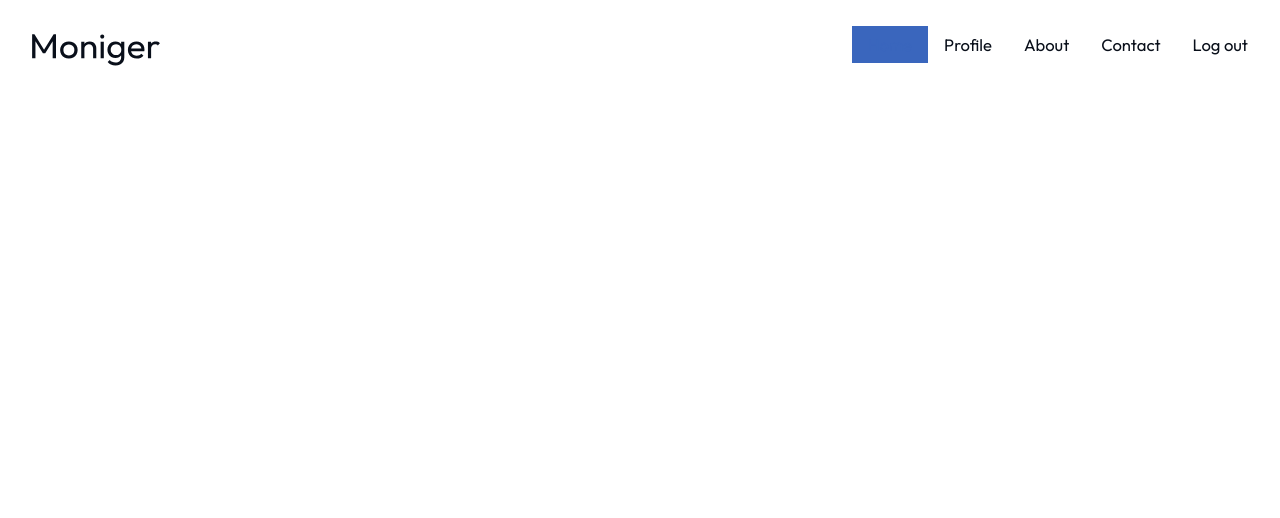
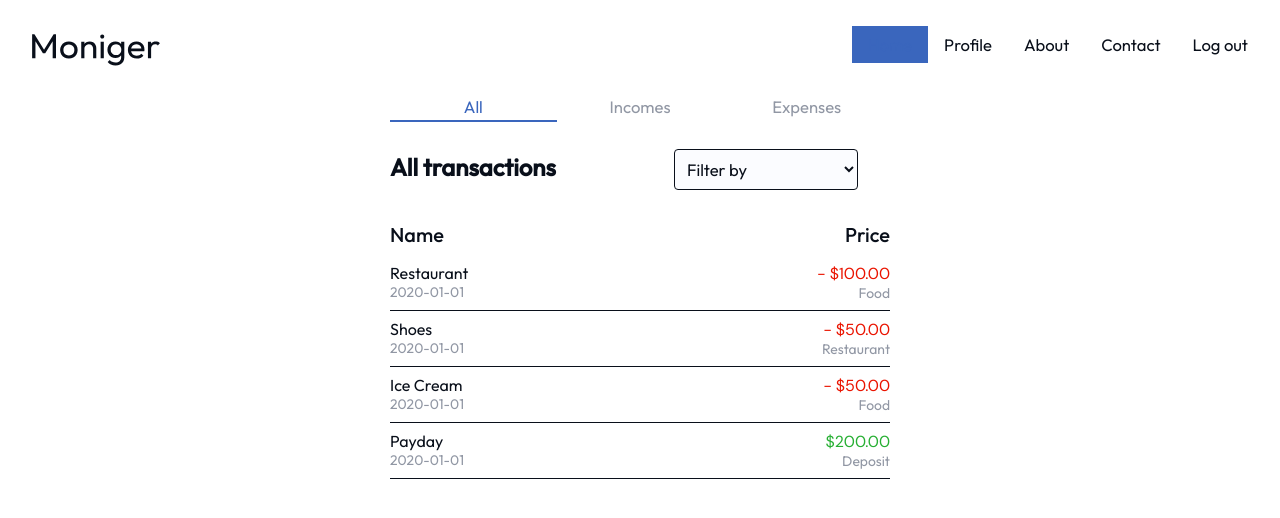
Before and after one commit to JonMenez/alkemy-challange-js, a React (Vite) app in the folder frontend/: page /all-transactions in a window 1280 px wide. Shown: the top 518 px of the page. Built offline with nearby package versions, Linux system fonts and the light colour scheme.

Commit message:
[ADD] handles & filters

```diff
--- a/frontend/src/pages/TransactionPage.jsx
+++ b/frontend/src/pages/TransactionPage.jsx
@@ -1,10 +1,121 @@
-import React from 'react'
+import { useState } from 'react'
+import Transactions from '@containers/Transactions'
+import CardTransaction from '@components/CardTransaction'
+
+import '@styles/transactionPage.scss'
 
 const TransactionPage = () => {
+    const [selected, setSelected] = useState({
+        class: 'all',
+        query: ''
+    })
+
+    const purchases = [
+        {
+            description: 'Restaurant',
+            balance: -100,
+            date: '2020-01-01',
+            category: 'Food'
+        },
+        {
+            description: 'Shoes',
+            balance: -50,
+            date: '2020-01-01',
+            category: 'Restaurant'
+        },
+        {
+            description: 'Ice Cream',
+            balance: -50,
+            date: '2020-01-01',
+            category: 'Food'
+        },
+        {
+            description: 'Payday',
+            balance: 200,
+            date: '2020-01-01',
+            category: 'Deposit'
+        }
+    ]
+
+    const _handleClass = (className) => {
+        setSelected({
+            class: className,
+            query: ''
+        })
+    }
+
+    const _handleSelect = (e) => {
+        console.log(e.target)
+        setSelected({
+            class: 'all',
+            query: e.target.value
+        })
+
+    }
+
     return (
-        <div>
-
-        </div>
+        <main className='transactionPage'>
+            <ul className="transactionPage-list">
+                <li
+                    className={`transactionPage-list-item ${selected.class === 'all' ? 'all' : ''}`}
+                    onClick={() => _handleClass('all')}
+                >
+                    All
+                </li>
+                <li
+                    className={`transactionPage-list-item ${selected.class === 'incomes' ? 'incomes' : ''}`}
+                    onClick={() => _handleClass('incomes')}
+                >
+                    Incomes
+                </li>
+                <li
+                    className={`transactionPage-list-item ${selected.class === 'expenses' ? 'expenses' : ''}`}
+                    onClick={() => _handleClass('expenses')}
+                >
+                    Expenses
+                </li>
+            </ul>
+            <div className="transactionPage-filter">
+                <h2 className="transactionPage-filter-title">All transactions</h2>
+                <select name='filter' defaultValue={''} className="transactionPage-filter-select">
+                    <option onClick={_handleSelect} value='' disabled hidden>Filter by</option>
+                    <option onClick={_handleSelect} value="show">Show all</option>
+                    <option onClick={_handleSelect} value="Deposit">Deposit</option>
+                    <option onClick={_handleSelect} value="Food">Food</option>
+                    <option onClick={_handleSelect} value="Restaurant">Restaurant</option>
+                    <option onClick={_handleSelect} value="Transport">Transport</option>
+                    <option onClick={_handleSelect} value="Shopping">Shopping</option>
+                    <option onClick={_handleSelect} value="Withdraw">Withdraw</option>
+                </select>
+            </div>
+            <Transactions>
+                {purchases
+                    .filter(({ balance }) => {
+                        if (selected.class === 'all') {
+                            return true
+                        }
+                        if (selected.class === 'incomes') {
+                            return balance > 0
+                        }
+                        return balance < 0
+                    })
+                    .filter(({ category }) => {
+                        if (selected.query === '') {
+                            return true
+                        }
+                        return category.includes(selected.query)
+                    }
+                    )
+                    .map(({ description, balance, date, category }, index) => (
+                        <CardTransaction
+                            description={description}
+                            balance={balance}
+                            date={date}
+                            category={category}
+                            key={index} />
+                    ))}
+            </Transactions>
+        </main>
     )
 }
 
```
